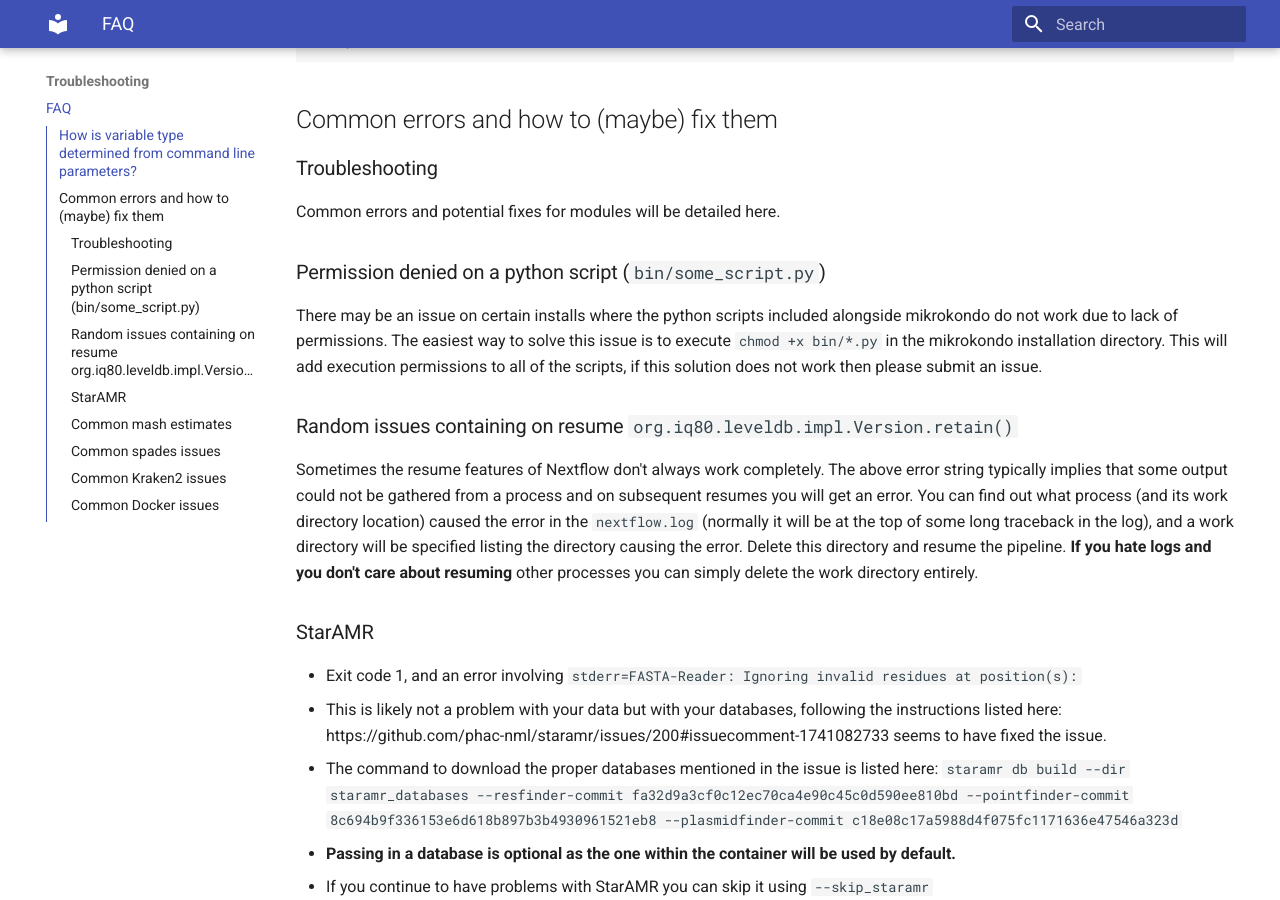
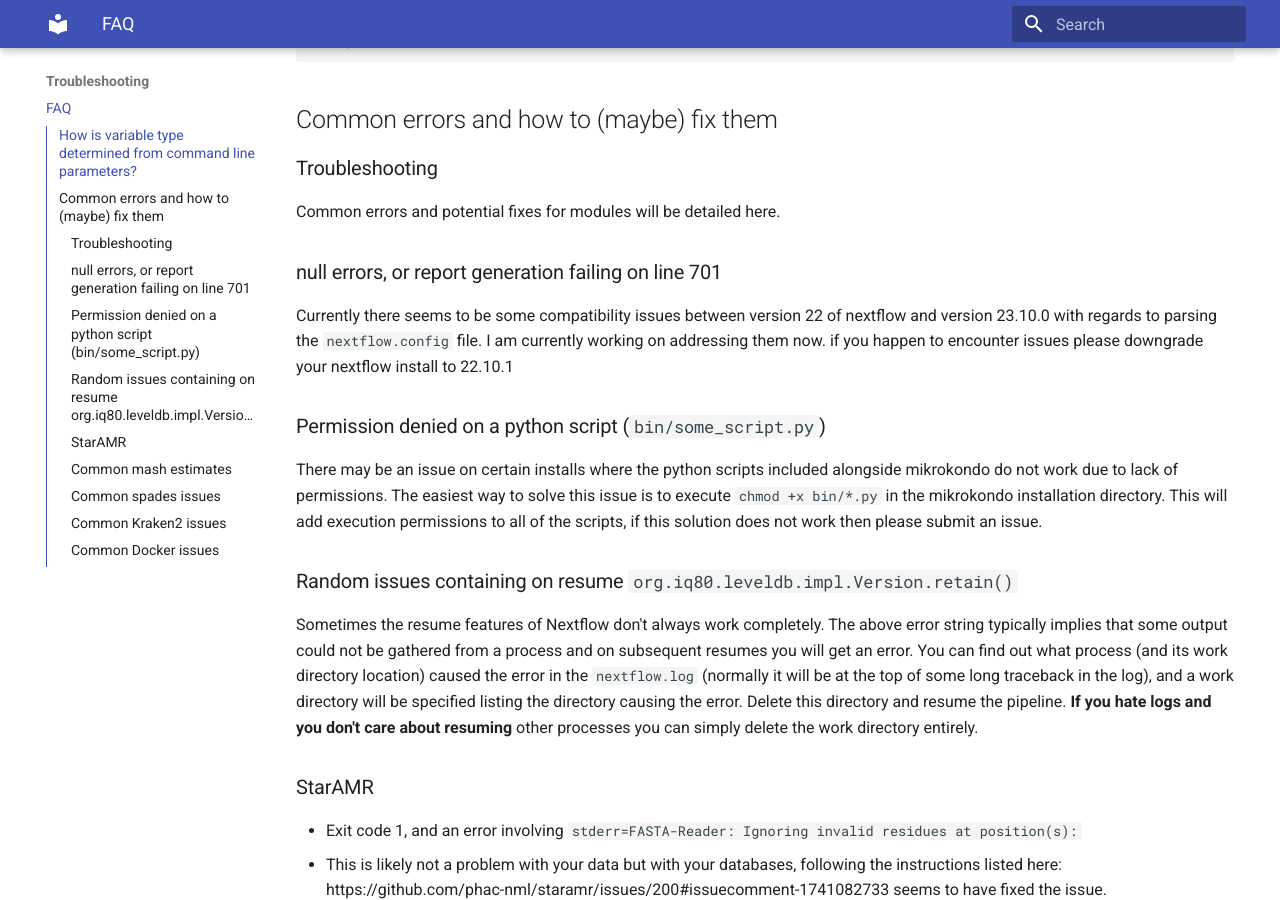
Before and after one commit to phac-nml/mikrokondo, an MkDocs documentation site: the page built from docs/troubleshooting/FAQ.md, in a window 1280 px wide and 900 px high, scrolled down 645 px. Built offline with MkDocs 1.6.1 and Material for MkDocs 9.7.7, drawn with Linux system fonts in a browser that asks for light colours.

Commit message:
testing integration

```diff
--- a/docs/troubleshooting/FAQ.md
+++ b/docs/troubleshooting/FAQ.md
@@ -27,6 +27,10 @@ The way a variable type is determined from the command line can be found in the
 ### Troubleshooting
 
 Common errors and potential fixes for modules will be detailed here.
+
+### null errors, or report generation failing on line 701
+
+Currently there seems to be some compatibility issues between version 22 of nextflow and version 23.10.0 with regards to parsing the `nextflow.config` file. I am currently working on addressing them now. if you happen to encounter issues please downgrade your nextflow install to 22.10.1
 
 ### Permission denied on a python script (`bin/some_script.py`)
 
```
Also changed, not shown: 2 other files.
